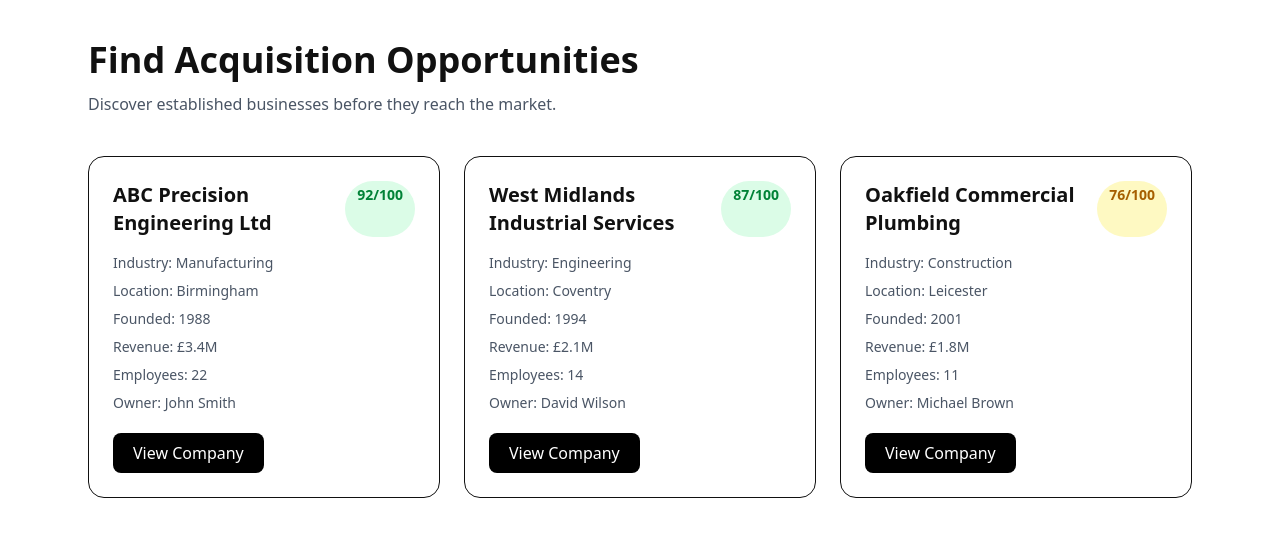
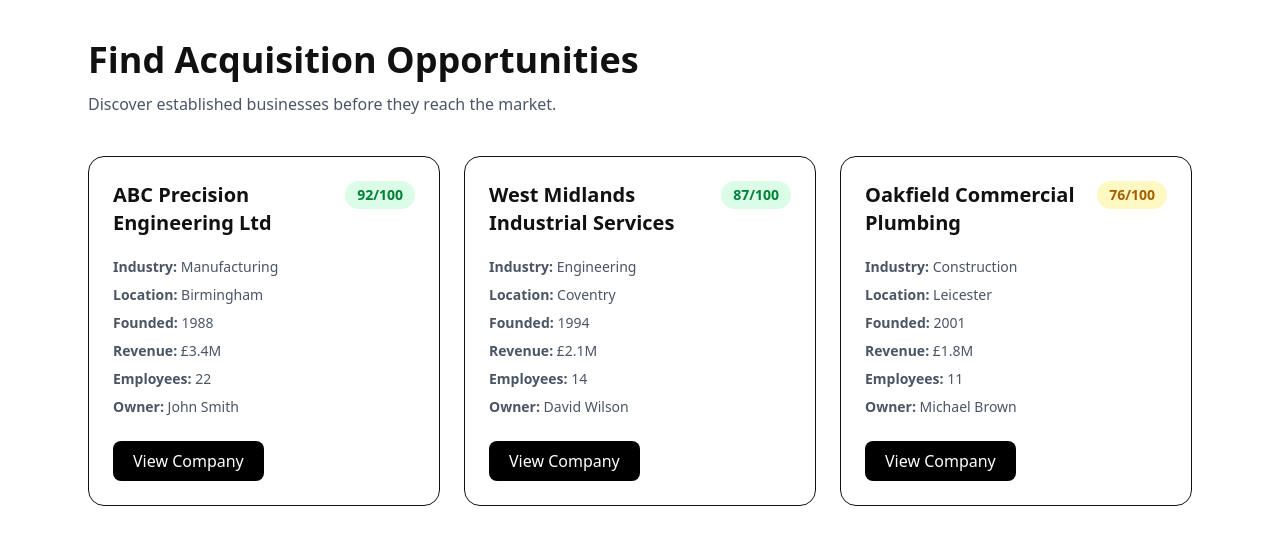
Before and after one commit to jasb-to/exitius, a Next.js app: page /search in a window 1280 px wide. Shown: the top 544 px of the page. Built offline with nearby package versions, Linux system fonts and the light colour scheme.

Commit message:
Refactor CompanyCard component for clarity

```diff
--- a/components/CompanyCard.tsx
+++ b/components/CompanyCard.tsx
@@ -1,105 +1,51 @@
+import Link from "next/link";
 import ScoreBadge from "./ScoreBadge";
 
+interface Company {
+  id: string;
+  name: string;
+  industry: string;
+  location: string;
+  founded: number;
+  revenue: string;
+  employees: number;
+  director: string;
+  retirementScore: number;
+  opportunity: string;
+}
 
 interface Props {
-company:any;
+  company: Company;
 }
 
+export default function CompanyCard({ company }: Props) {
+  return (
+    <div className="border rounded-2xl p-6 hover:shadow-lg transition">
 
-export default function CompanyCard({
-company
-}:Props){
+      <div className="flex items-start justify-between">
+        <h2 className="text-xl font-bold">
+          {company.name}
+        </h2>
 
+        <ScoreBadge score={company.retirementScore} />
+      </div>
 
-return (
+      <div className="mt-5 space-y-2 text-sm text-gray-600">
+        <p><strong>Industry:</strong> {company.industry}</p>
+        <p><strong>Location:</strong> {company.location}</p>
+        <p><strong>Founded:</strong> {company.founded}</p>
+        <p><strong>Revenue:</strong> {company.revenue}</p>
+        <p><strong>Employees:</strong> {company.employees}</p>
+        <p><strong>Owner:</strong> {company.director}</p>
+      </div>
 
-<div
-className="
-border
-rounded-2xl
-p-6
-hover:shadow-lg
-transition
-"
->
+      <Link
+        href={`/companies/${company.id}`}
+        className="mt-6 inline-block rounded-lg bg-black px-5 py-2 text-white"
+      >
+        View Company
+      </Link>
 
-
-<div className="
-flex
-justify-between
-">
-
-<h2 className="
-font-bold
-text-xl
-">
-
-{company.name}
-
-</h2>
-
-
-<ScoreBadge
-score={company.retirementScore}
-/>
-
-
-</div>
-
-
-<div className="
-mt-4
-space-y-2
-text-sm
-text-gray-600
-">
-
-<p>
-Industry: {company.industry}
-</p>
-
-<p>
-Location: {company.location}
-</p>
-
-<p>
-Founded: {company.founded}
-</p>
-
-<p>
-Revenue: {company.revenue}
-</p>
-
-<p>
-Employees: {company.employees}
-</p>
-
-<p>
-Owner: {company.director}
-</p>
-
-</div>
-
-
-
-<button
-className="
-mt-5
-rounded-lg
-bg-black
-text-white
-px-5
-py-2
-"
->
-
-View Company
-
-</button>
-
-
-</div>
-
-)
-
+    </div>
+  );
 }
```
